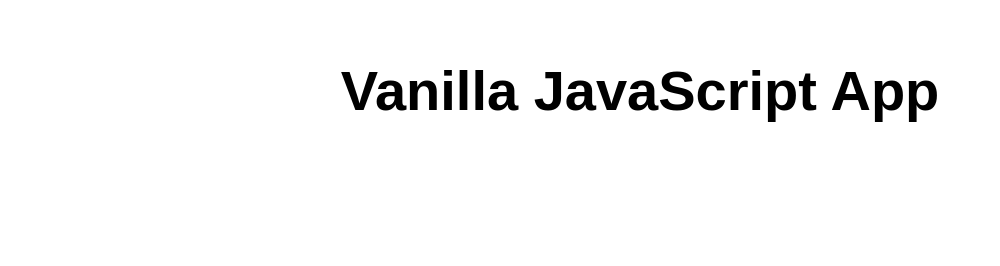
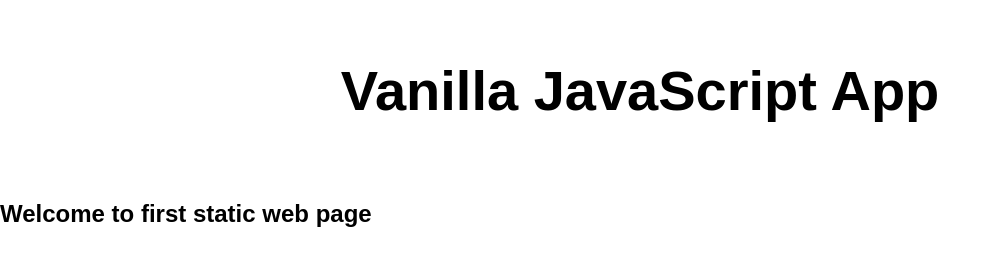
Before and after one commit to orgdevendra/my-first-static-web-app, a website: page src/index.html in a window 1280 px wide. Shown: the whole page, without its empty margins (0-1000 px from the left). Drawn offline with Linux system fonts and the light colour scheme.

Commit message:
Update index.html

```diff
--- a/src/index.html
+++ b/src/index.html
@@ -12,6 +12,7 @@
   <main>
     <h1>Vanilla JavaScript App</h1>
   </main>
+  <h2> Welcome to first static web page </h2>
 </body>
 
 </html>
```
